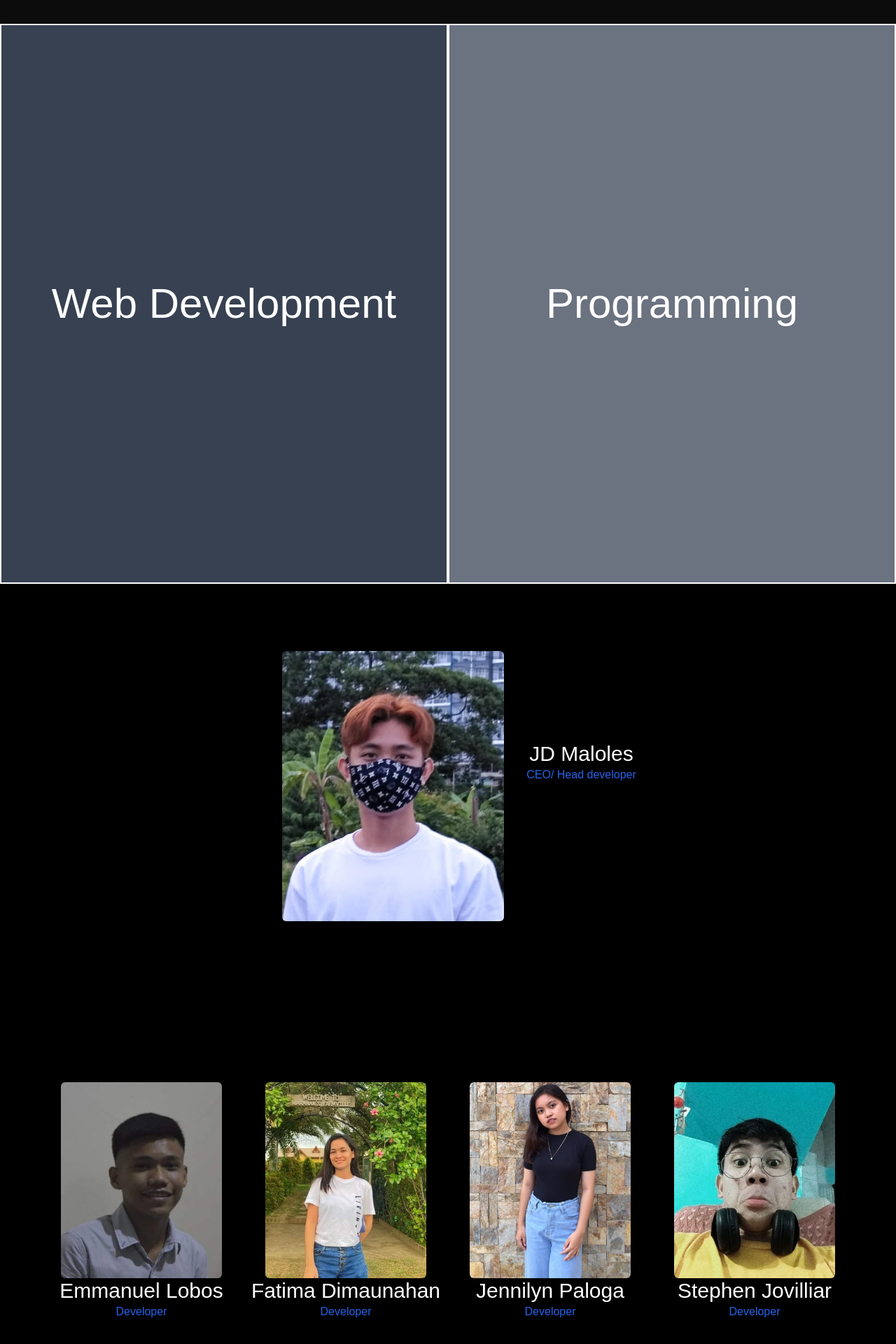
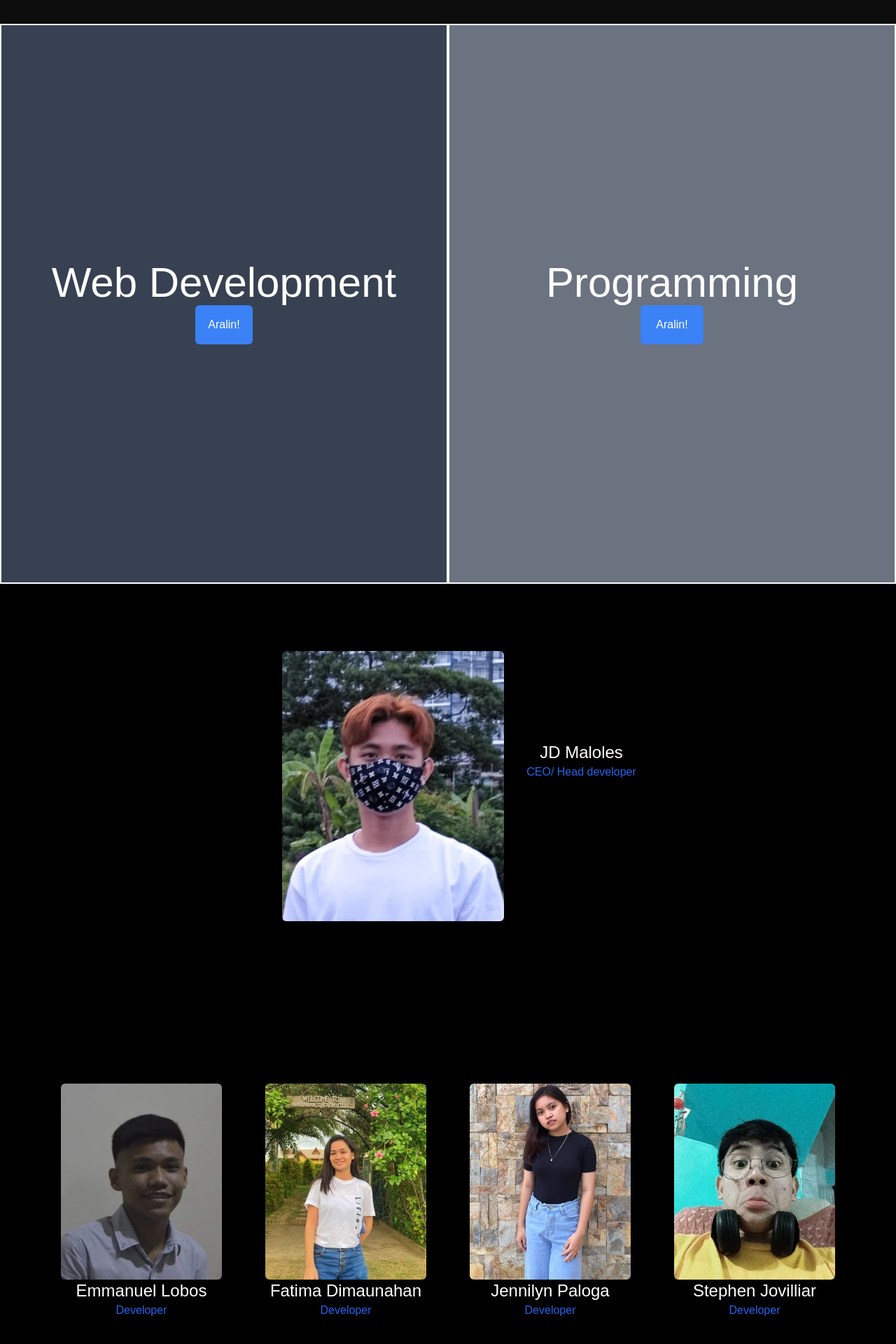
Before and after one commit to JDMALOLES109/html-hub-v2, a React (Create React App) app: page / in a window 1280 px wide. Shown: the part 766-2686 px from the top of the page at 70% size. Built offline with nearby package versions, Linux system fonts and the light colour scheme; grey boxes are pictures that could not be loaded.

Commit message:
update 2.0

```diff
--- a/src/components/Footer.js
+++ b/src/components/Footer.js
@@ -5,10 +5,10 @@ import mail from '../images/clarity_email-solid.png'
 const Footer = () => {
     return (
         <>
-            <div className='h-52 bg-white'>
-                <div className='grid grid-cols-3'>
+            <div className='h-auto bg-white'>
+                <div className='h-52 grid xl:grid-cols-3 lg:grid-cols-3 md:grid-rows-3 sm:grid-rows-2 grid-rows-2'>
                     <div className='pl-10 pt-10'>
-                        <h1 className='text-7xl'>HTML HUB</h1>
+                        <h1 className='xl:text-7xl lg:text-6xl md:text-4xl sm:text-3xl text-5xl'>HTML HUB</h1>
                         <div className='flex pt-4'>
                             <img src={loc}  className='h-6'/>
                             <p className='text-xl text-blue-400'>San Pedro Laguna</p>
@@ -19,16 +19,16 @@ const Footer = () => {
                         </div>
                     </div>
 
-                    <div className='text-blue-400 text-center grid grid-rows-4'>
+                    <div className='h-52 text-blue-400 text-center grid grid-rows-4'>
                         <div></div>
                         <div></div>
                         <div></div>
-                        <div>
+                        <div className='sm:hidden hidden xl:block lg:block md:hidden'>
                         <p>Since 2020</p>
                         </div>
                     </div>
 
-                    <div className='text-xl text-blue-400 text-right grid grid-rows-3 pr-10'>
+                    <div className='h-52 text-xl text-blue-400 text-right grid grid-rows-3 pr-10'>
                         <div></div>
                         <div>
                         <p>Log in</p>
--- a/src/components/Service.js
+++ b/src/components/Service.js
@@ -11,10 +11,24 @@ const Service = () => {
 
     return (
            <>
-            <div className="grid grid-cols-1 h-screen" id={'Service'}>
-                <div className='grid grid-cols-2'>
-                    <div className='bg-gray-700 border-2 border-white flex justify-center items-center text-6xl text-white' data-aos='fade-right'>Web Development</div>
-                    <div className='bg-gray-500 border-2 border-white flex justify-center items-center text-6xl text-white' data-aos='fade-left'>Programming</div>
+            <div className="grid grid-cols-1 h-screen overflow-x-hidden overflow-y-hidden" id={'Service'}>
+                <div className='grid xl:grid-cols-2 lg:grid-cols-2 md:grid-cols-2 sm:grid-cols-rows-2 grid-rows-2'>
+                    <div className='xl:h-screen lg:h-screen md:h-screen bg-gray-700 border-2 border-white flex justify-center items-center' data-aos='fade-right'>
+                        <div className='grid grid-rows-2'>
+                            <h1 className='text-6xl text-white'>Web Development</h1>
+                            <div className='flex justify-center items-center'>
+                            <a href='web.js' className='bg-blue-500 rounded-md text-center p-4 text-white xl:w-2/12 lg:w-2/12 md:w-3/12 sm:w-2/12'>Aralin!</a>
+                            </div>
+                        </div>
+                    </div>
+                    <div className='xl:h-screen lg:h-screen md:h-screen bg-gray-500 border-2 border-white flex justify-center items-center' data-aos='fade-left'>
+                    <div className='grid grid-rows-2'>
+                            <h1 className='text-6xl text-white'>Programming</h1>
+                            <div className='flex justify-center items-center'>
+                            <a href='prog.js' className='bg-blue-500 rounded-md text-center p-4 text-white w-3/12'>Aralin!</a>
+                            </div>
+                        </div>
+                    </div>
                 </div>
             </div>
         </>
--- a/src/components/Team.js
+++ b/src/components/Team.js
@@ -20,12 +20,12 @@ const Team = () => {
                 <div className='text-center' data-aos='fade-up'>
                 <div className='flex'>
                 <div className='flex justify-center'>
-                <img src={prof} alt='jd'  className='xl:w-10/12 lg:w-10/12 md:w-10/12 sm:w-5/12 w-5/12 rounded-md'/>
+                <img src={prof} alt='jd'  className='xl:w-10/12 lg:w-10/12 md:w-10/12 sm:w-5/12 w-6/12 rounded-md'/>
                 </div>
                 <div className='grid grid-rows-3'>
                 <div></div>
                 <div>
-                <h1 className='xl:text-3xl lg:text-2xl md:text-xl sm:text-3xl text-3xl text-white'>JD Maloles</h1>
+                <h1 className='xl:text-md lg:text-2xl md:text-md sm:text-md text-md text-white'>JD Maloles</h1>
                 <p className='text-blue-600 dark:text-blue-300'>CEO/ Head developer</p>
                 </div>
                 <div></div>
@@ -41,7 +41,7 @@ const Team = () => {
                 <div className='flex justify-center'>
                 <img src={profE} alt='Emman'  className='xl:w-10/12 lg:w-10/12 md:w-10/12 sm:w-5/12 w-5/12 rounded-md'/>
                 </div>
-                <h1 className='xl:text-3xl lg:text-2xl md:text-xl sm:text-3xl text-3xl text-white'>Emmanuel Lobos</h1>
+                <h1 className='xl:text-md lg:text-2xl md:text-md sm:text-md text-md text-white'>Emmanuel Lobos</h1>
                 <p className='text-blue-600 dark:text-blue-300'>Developer</p>
                 </div>
                 </div>
@@ -52,7 +52,7 @@ const Team = () => {
                 <div className='flex justify-center'>
                 <img src={profF} alt='Fatima'  className='xl:w-10/12 lg:w-10/12 md:w-10/12 sm:w-5/12 w-5/12 rounded-md'/>
                 </div>
-                <h1 className='xl:text-3xl lg:text-2xl md:text-xl sm:text-3xl text-3xl text-white'>Fatima Dimaunahan</h1>
+                <h1 className='xl:text-md lg:text-2xl md:text-md sm:text-md text-md text-white'>Fatima Dimaunahan</h1>
                 <p className='text-blue-600 dark:text-blue-300'>Developer</p>
                 </div>
                 </div>
@@ -63,7 +63,7 @@ const Team = () => {
                 <div className='flex justify-center'>
                 <img src={profJ} alt='jen'  className='xl:w-10/12 lg:w-10/12 md:w-10/12 sm:w-5/12 w-5/12 rounded-md'/>
                 </div>
-                <h1 className='xl:text-3xl lg:text-2xl md:text-xl sm:text-3xl text-3xl text-white'>Jennilyn Paloga</h1>
+                <h1 className='xl:text-md lg:text-2xl md:text-md sm:text-md text-md text-white'>Jennilyn Paloga</h1>
                 <p className='text-blue-600 dark:text-blue-300'>Developer</p>
                 </div>
                 </div>
@@ -74,7 +74,7 @@ const Team = () => {
                 <div className='flex justify-center'>
                 <img src={profS} alt='Steph'  className='xl:w-10/12 lg:w-10/12 md:w-10/12 sm:w-5/12 w-5/12 rounded-md'/>
                 </div>
-                <h1 className='xl:text-3xl lg:text-2xl md:text-xl sm:text-3xl text-3xl text-white'>Stephen Jovilliar</h1>
+                <h1 className='xl:text-md lg:text-2xl md:text-md sm:text-md text-md text-white'>Stephen Jovilliar</h1>
                 <p className='text-blue-600 dark:text-blue-300'>Developer</p>
                 </div>
                 </div>
```
